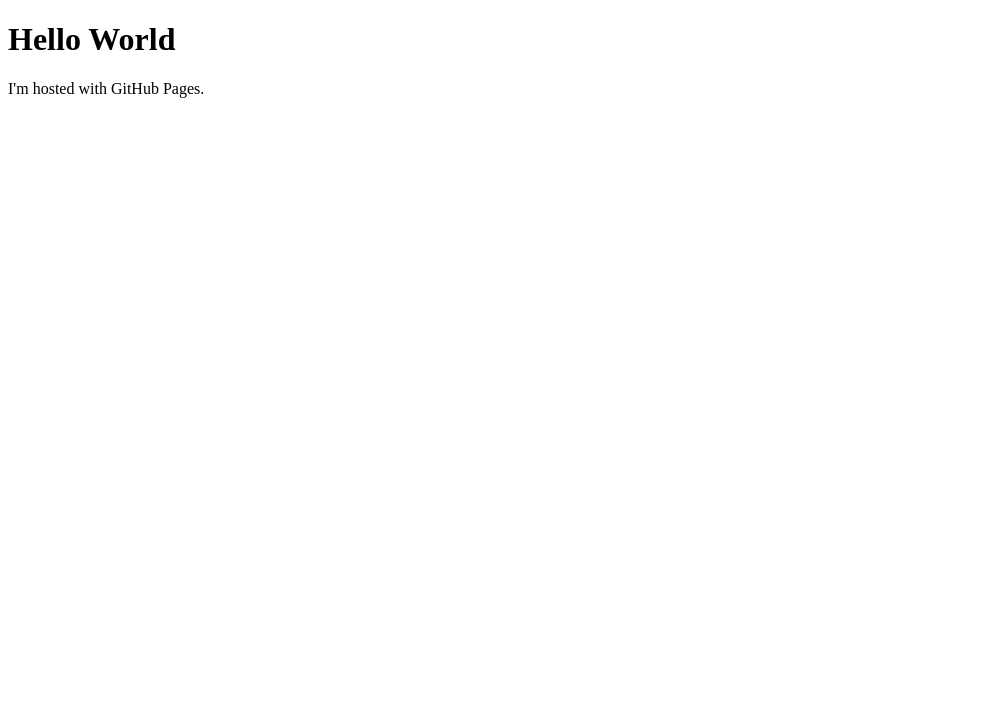
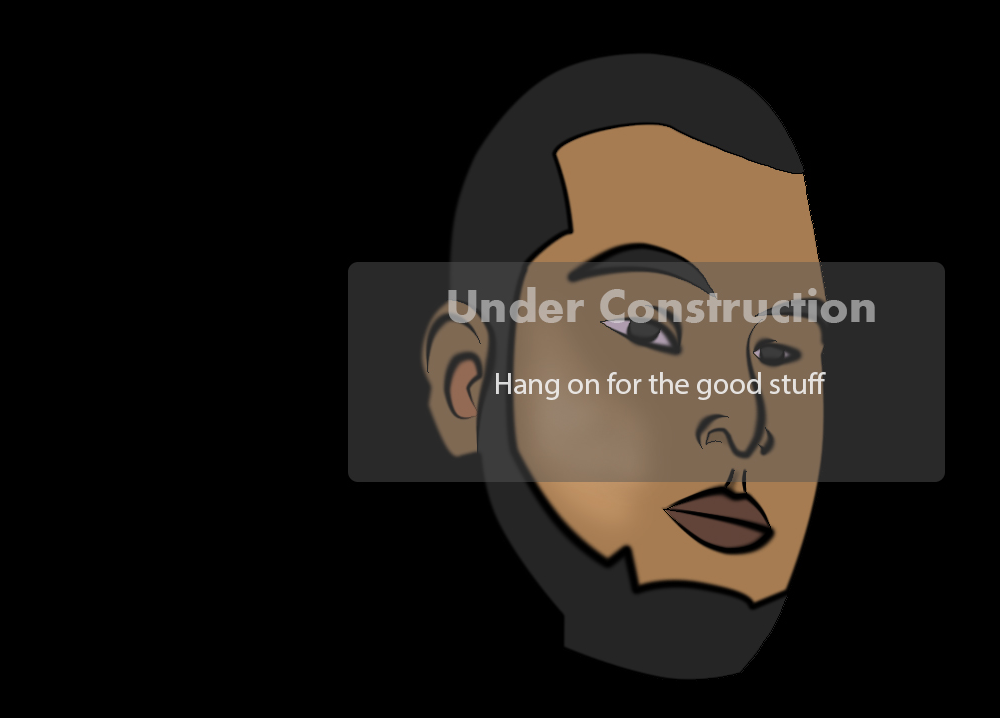
Before and after one commit to vinesinha/vinesinha.github.io, a plain HTML site: page index.html in a window 1280 px wide. Shown: the whole page, without its empty margins (0-1000 px from the left). Drawn offline with Linux system fonts and the light colour scheme.

Commit message:
Under Construction Page
Added and image to the under construction page

```diff
--- a/index.html
+++ b/index.html
@@ -1,7 +1,5 @@
-<!DOCTYPE html>
 <html>
-<body>
-<h1>Hello World</h1>
-<p>I'm hosted with GitHub Pages.</p>
+<body style="background-color: #000000">
+<img src="images/underConstruction.jpg" style="margin-left: auto;margin-right: auto;vertical-align: middle;display: block"/>
 </body>
 </html>
```
Also changed, not shown: images/underConstruction.jpg (added).
